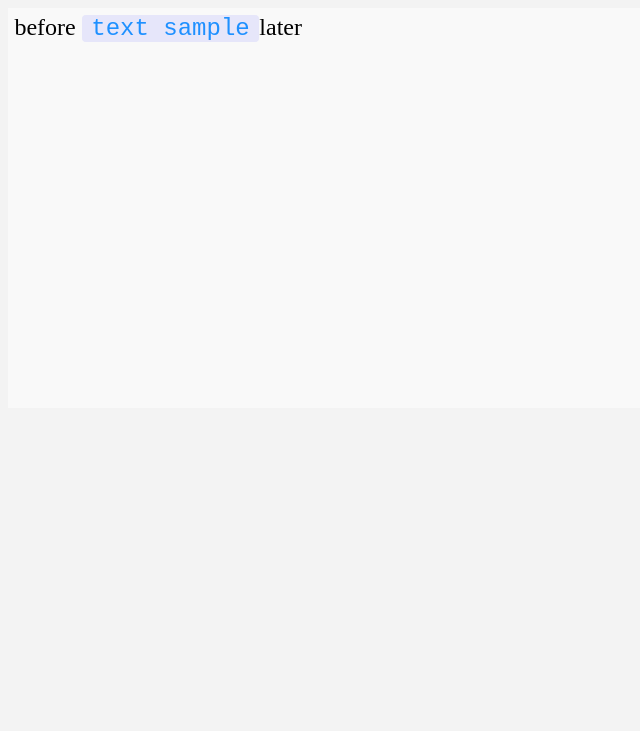
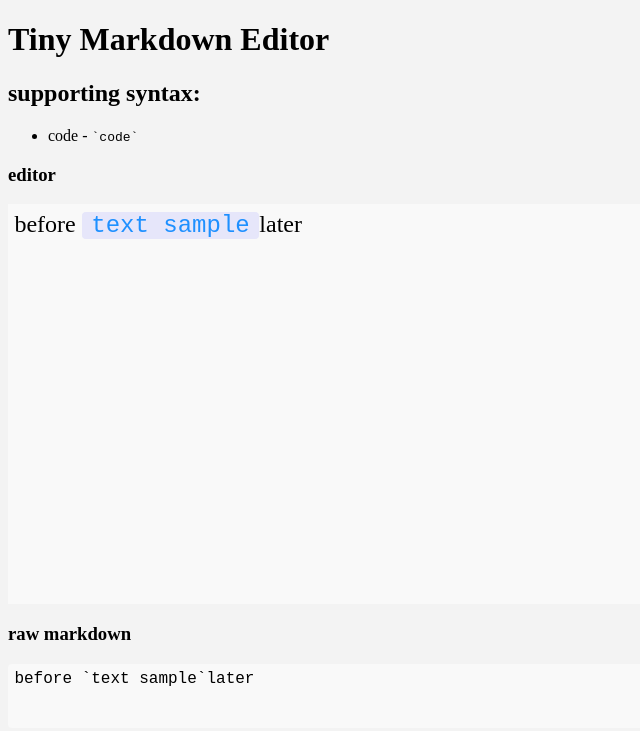
Before and after one commit to jj-143/tiny-markdown-editor, a React app: page / in a window 1280 px wide. Shown: the whole page, without its empty margins (0-640 px from the left). Built offline with nearby package versions, Linux system fonts and the light colour scheme.

Commit message:
Add raw markdown view

```diff
--- a/index.html
+++ b/index.html
@@ -31,6 +31,14 @@
   * {
     box-sizing: border-box;
   }
+  .rawView {
+    margin-top: 1rem;
+    padding: .4rem;
+    min-height: 4rem;
+    background-color: #f9f9f9;
+    border-radius: 4px;
+    font-family: 'Courier New', Courier, monospace;
+  }
     </style>
   </head>
   <body>
--- a/index.js
+++ b/index.js
@@ -1,4 +1,4 @@
-import React from "react"
+import React, { useLayoutEffect, useRef, useState } from "react"
 import ReactDOM from "react-dom"
 
 ReactDOM.render(<App />, document.getElementById("root"))
@@ -6,12 +6,20 @@ ReactDOM.render(<App />, document.getElementById("root"))
 function App() {
   return (
     <div>
+      <h1>Tiny Markdown Editor</h1>
+      <h2>supporting syntax:</h2>
+      <ul>
+        <li>
+          code - <code>`code`</code>
+        </li>
+      </ul>
       <TextField />
     </div>
   )
 }
 
 function TextField() {
+  const editorRef = useRef()
   const onKeyDown = e => {
     if (e.key === "`") {
       let selection = window.getSelection()
@@ -49,13 +57,65 @@ function TextField() {
     }
   }
 
+  // temporary here
+  const [rawMD, setRawMD] = useState("")
+
+  const makeRawLine = children => {
+    return children
+      .map(it =>
+        it.nodeName === "#text"
+          ? it.textContent.replace(/(?<!\\)`/g, "\\`")
+          : it.nodeName === "BR"
+          ? ""
+          : `\`${it.textContent}\``,
+      )
+      .join("")
+  }
+
+  const makeRawMD = root => {
+    let childNodes = Array.from(root.childNodes)
+    let startOfSecond = childNodes.length
+    for (let idx = 0; idx < childNodes.length; idx++) {
+      if (childNodes[idx].nodeName === "DIV") {
+        startOfSecond = idx
+        break
+      }
+    }
+    let firstLine = childNodes.slice(0, startOfSecond)
+    let lines = [makeRawLine(firstLine)]
+    childNodes
+      .slice(startOfSecond)
+      .forEach(div => lines.push(makeRawLine(Array.from(div.childNodes))))
+    let raw = lines.join("\n")
+    setRawMD(raw)
+  }
+
+  useLayoutEffect(() => {
+    makeRawMD(editorRef.current)
+  }, [])
+
   return (
     <React.Fragment>
-      <div className="wrapper" contentEditable="true" onKeyDown={onKeyDown}>
+      <h3>editor</h3>
+      <div
+        className="wrapper"
+        contentEditable="true"
+        onKeyDown={onKeyDown}
+        onInput={e => {
+          makeRawMD(e.target)
+        }}
+        ref={editorRef}
+      >
         before&nbsp;
         <span className={"code"}>text sample</span>
         later
       </div>
+      <h3>raw markdown</h3>
+      <div className="rawView">
+        {rawMD.split("\n").map((it, idx) => {
+          return it === "" ? <br key={idx}></br> : <div key={idx}>{it}</div>
+        })}
+      </div>
     </React.Fragment>
   )
 }
```
